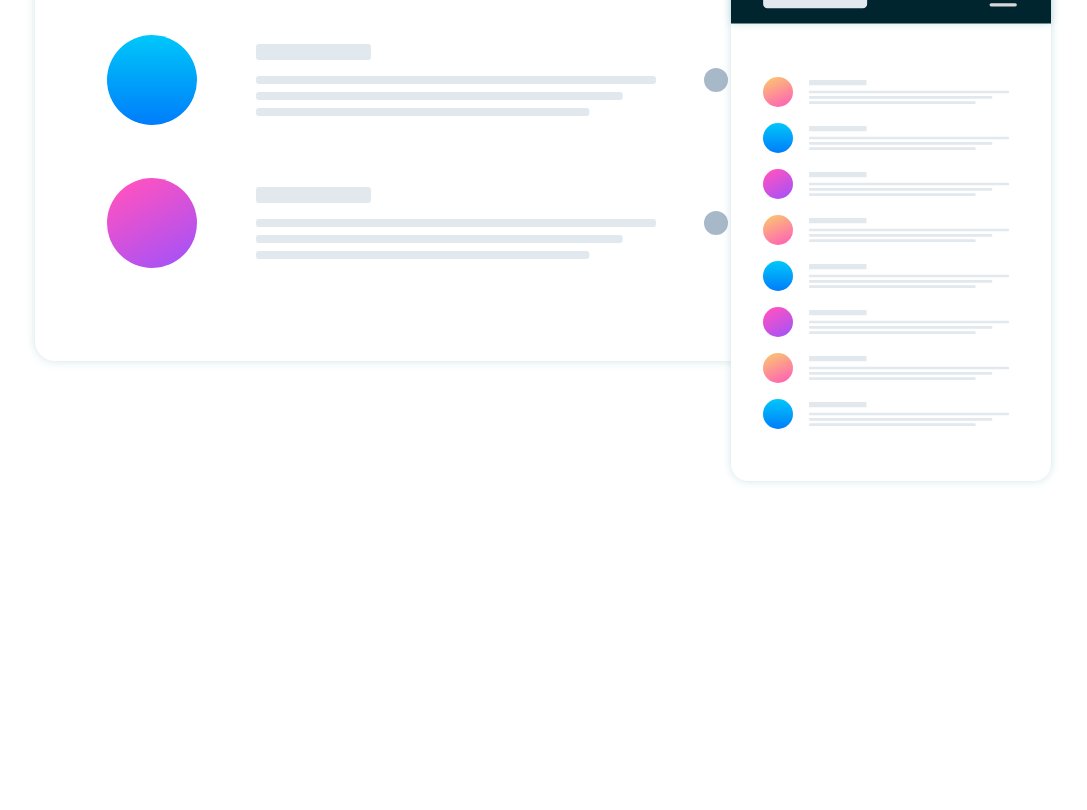
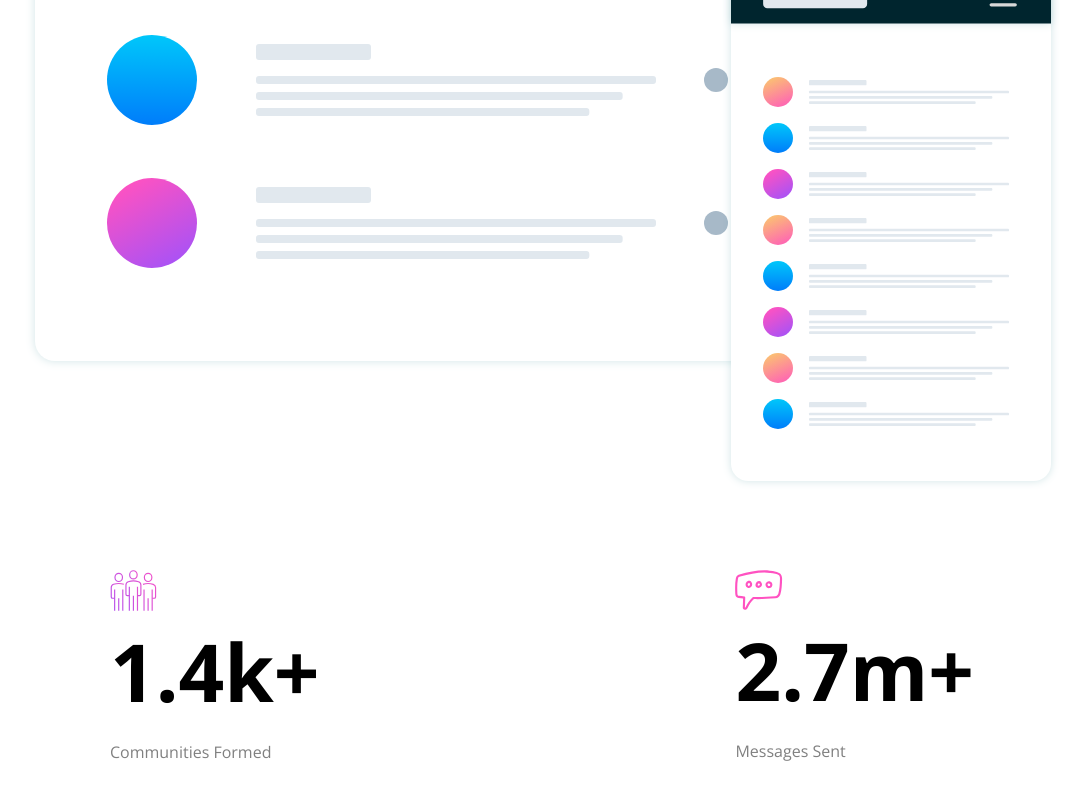
Before and after one commit to karimabdelghanyhefnawy1/huddle-landing-page-with-curved-sections-master, a plain HTML site: page index.html in a window 1280 px wide. Shown: the part 781-1591 px from the top of the page, without its empty margins (98-1185 px from the left). Before the commit the page ends 1271 px from the top, so only its background shows below. Drawn offline with nearby package versions, Linux system fonts and the light colour scheme.

Commit message:
number and icons

```diff
--- a/index.html
+++ b/index.html
@@ -29,6 +29,20 @@
         <img src="images/screen-mockups.svg" alt="">
       </div>
       <!--end container-->
+      <!--start number-->
+      <div class="number">
+        <div class="communities">
+            <img src="images/icon-communities.svg" alt="">
+            <p class="communities-number">1.4k+</p>
+            <p class="paragraph">Communities Formed</p>
+        </div>
+        <div class="message">
+            <img src="images/icon-messages.svg" alt="">
+            <p class="message-number">2.7m+</p>
+            <p class="paragraph">Messages Sent</p>
+        </div>
+      </div>
+      <!--end number-->
     </div>
   <!--end hero-->
 </body>
--- a/layout/_hero.scss
+++ b/layout/_hero.scss
@@ -1,8 +1,8 @@
 .container {
     display: flex;
-    flex-direction: column;
     justify-content: center;
     align-items: center;
+    flex-direction: column;
     margin-top: 8rem;
     p {
         text-align: center;
@@ -27,3 +27,22 @@
         margin-top: 4rem;
     }
 }
+
+.number {
+    display: flex;
+    flex-direction: row;
+    justify-content: space-around;
+    width: 100%;
+    height: 30%;
+    margin-top: 5rem;
+
+    .communities-number,
+    .message-number {
+        font-size: 5rem;
+        font-weight: 700;
+        margin: 0;
+    }
+    .paragraph {
+        color: hsl(0, 0%, 50%);
+    }
+}
```
Also changed, not shown: main.scss (+4 -3 lines), main.css, 1 other file.
